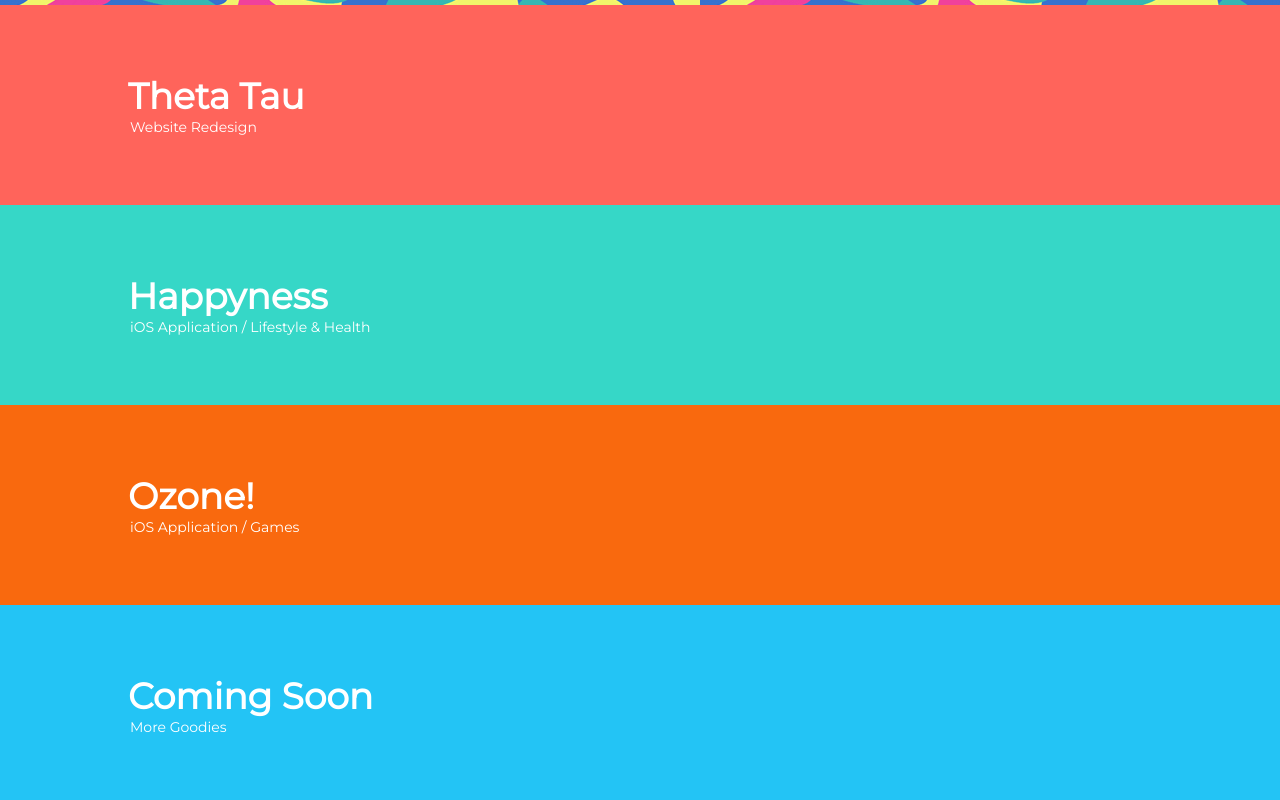
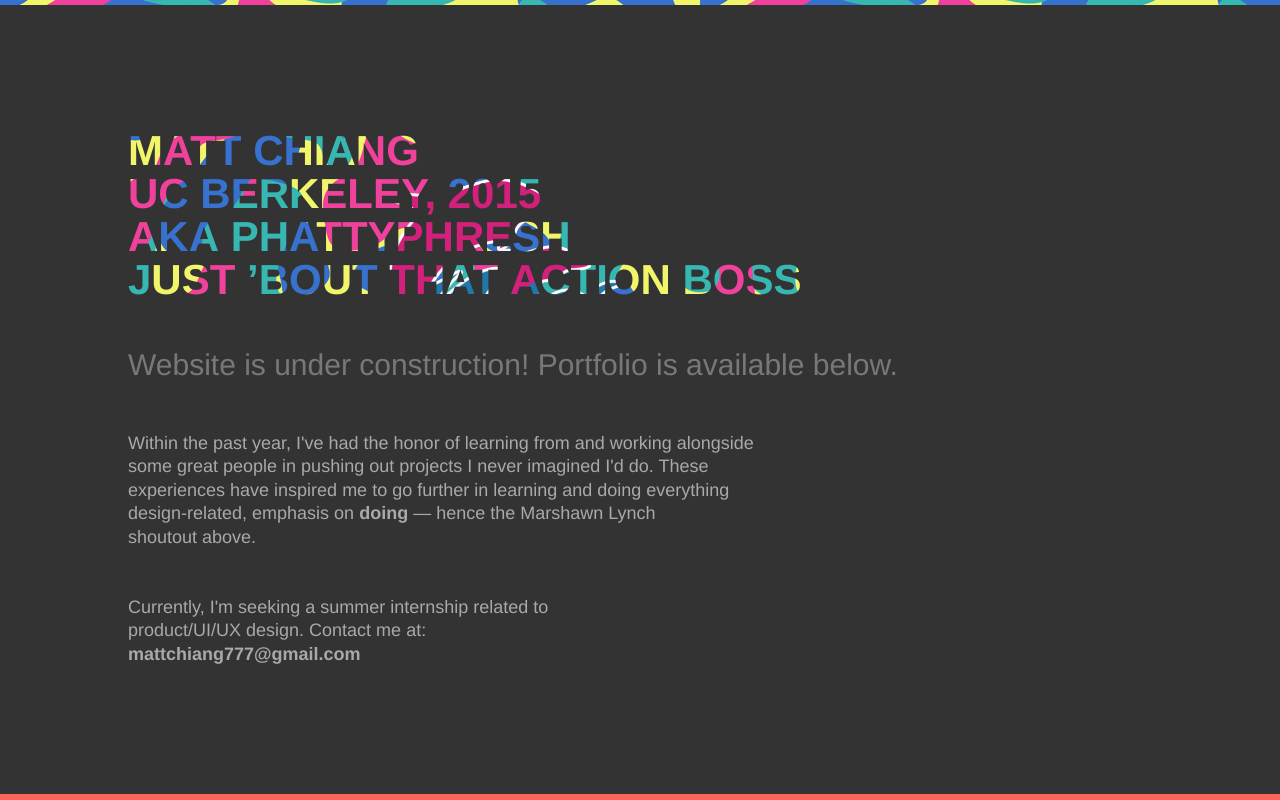
Before and after one commit to mattchiang777/mattchiang777.github.io, a plain HTML site: page index.html in a window 1280 px wide. Shown: the top 800 px of the page. Drawn offline with Linux system fonts and the light colour scheme.

Commit message:
basic version done except icons and picture and fixed bar

```diff
--- a/css/style.scss
+++ b/css/style.scss
@@ -1,18 +1,41 @@
 $bg-black: #333333;
-$gray: #e3e3e3; // eeeeee
-$about-body-white: #e5e5e5;
-$title-size: 36px;
-$subtitle-size: 14px;
+$gray: #787878;
+$about-body-white: #a9a9a9;
+$tagline-size: 30px;
+$title-size: 42px;
+$subtitle-size: 18px;
 
 @mixin vertically-center($percent) {
 	top: percentage($percent);
+	-webkit-transform: translate(0, percentage(-$percent));
+	-moz-transform: translate(0, percentage(-$percent));
+	-ms-transform: translate(0, percentage(-$percent));
+	-o-transform: translate(0, percentage(-$percent));
 	transform: translate(0, percentage(-$percent));
+}
+
+@mixin transition-ease-out($time) {
+	-webkit-transition: $time ease-out;
+  	-moz-transition: $time ease-out;
+  	-ms-transition: $time ease-out;
+  	-o-transition: $time ease-out;
+  	transition: $time ease-out;
+}
+
+@mixin translate-right($x) {
+	-webkit-transform: translateX(percentage($x));
+	-moz-transform: translateX(percentage($x));
+	-ms-transform: translateX(percentage($x));
+	-o-transform: translateX(percentage($x));
+	transform: translateX(percentage($x));
 }
 
 body {
 	-webkit-font-smoothing: antialiased;
 	font-smoothing: antialiased;
 	text-rendering: optimizeLegibility;
+	font-family: "Helvetica Neue", Helvetica, Arial, sans-serif;
+   	font-weight: 300;
 }
 
 a,
@@ -26,6 +49,7 @@ a:hover {
 }
 
 .container {
+	position: relative;
 	padding-top: 5px;
 	width: 100%;
 	height: 100%;
@@ -37,23 +61,27 @@ a:hover {
 
 .about-box {
 	background-color: $bg-black;
-	padding: 10% 10% 0 10%;
+	padding: 10%;
 }
 
-.about-header {
-	margin-top: 50px;
+.about-header-container {
+	width: 800px;
+	height: 165px;
+	background-image: url("../img/pink-dolphin-feature-image.jpg");
+	background-repeat: no-repeat;
 }
 
 .about-tagline {
 	margin: 50px 0;
 	color: $gray;
+	font-size: $tagline-size;
 }
 
 .about-desc {
 	color: $about-body-white;
 	max-width: 640px;
-	padding-right: 5%;
-	padding-bottom: 5%;
+	line-height: 1.3;
+	font-size: $subtitle-size;
 }
 
 /* Portfolio
@@ -64,7 +92,7 @@ a:hover {
 	width: 100%;
 	height: 100%;
 	background-color: white;
-	right: 100%;
+	left: -100%;
 }
 
 @each $i, $color in (1: #ff645b,
@@ -79,13 +107,13 @@ a:hover {
 	}
 
 	.project#{$i}-box:hover .overlay {
-		transform: translateX(100%);
-		transition: 1s ease-out;
+		@include translate-right(1);
+		@include transition-ease-out(1s);
 	}
 
 	.project#{$i}-box:hover .project-text {
 		color: black;
-		transition: color 1s ease-out;
+		@include transition-ease-out(1s);
 	}
 }
 
@@ -109,19 +137,3 @@ a:hover {
 	font-size: $subtitle-size;
 	margin-left: 2px;
 }
-
-.outer {
-	background: url("../img/pink-dolphin-feature-image.jpg");
-	height: 100px;
-}
-
-.inner {
-	background-color: url("../img/pink-dolphin-feature-image.jpg");
-	height: 75px;
-}
-
-.text {
-	background: white;
-	opacity: 0.5;
-	font-size: 50px;
-}
--- a/index.html
+++ b/index.html
@@ -4,32 +4,25 @@
         <title>Matt Chiang</title>
         <meta charset="utf-8" />
         <link href='http://fonts.googleapis.com/css?family=Montserrat' rel='stylesheet' type='text/css'>
-        <link href='http://fonts.googleapis.com/css?family=Dosis:500' rel='stylesheet' type='text/css'>
         <link rel="stylesheet" href="css/normalize.css">
         <!-- <link type="text/css" rel="stylesheet" href="css/bootstrap.css"> -->
         <link type="text/css" rel="stylesheet" href="css/style.css">
     </head>
     <body>
         <div class="container">
-<!--             <div class="about-box">
-                <img src="img/profile.jpg" alt="">
-                <div class="outer">
-                    <div class="inner"><span class="text">Hello!</span></div>
-                </div>
-                <div class="about-header">
-                    Matt Chiang <br>
-                    UC Berkeley, 2015 <br>
-                    AKA Phattyphresh <br>
-                    Just ’bout dat action boss
+            <div class="about-box">
+                <!-- <img src="img/profile.jpg" alt=""> -->
+                <div class="about-header-container">
+                    <canvas id="about-header" width="800" height="165"></canvas>
                 </div>
                 <div class="about-tagline">
-                    Website is still under construction! Portfolio is available below.
+                    Website is under construction! Portfolio is available below.
                 </div>
                 <div class="about-desc">
-                    Which is why Van Gundy is doing everything he can to downplay the unusual circumstances surrounding Smith’s return. He has tries to write it off as a means of getting other players a chance to show what they can do, but the teams dramatic turnaround makes it appear Smith’s presence hung over the locker room like a dark cloud, and Smith has always said he’s an easy target for criticism.
-“I don’t know Josh’s mind-set,” Van Gundy said. “I’m sure he’ll want to come back and play well. I think almost everybody does when they come back and play their old teams. So sure, he’ll want to play well.”
+                    Within the past year, I've had the honor of learning from and working alongside some great people in pushing out projects I never imagined I'd do. These experiences have inspired me to go further in learning and doing everything design-related, emphasis on <strong>doing</strong> &mdash; hence the Marshawn Lynch <br> shoutout above.  <br> <br> <br>
+                    Currently, I'm seeking a summer internship related to <br>product/UI/UX design. Contact me at: <br> <strong>mattchiang777@gmail.com</strong>
                 </div>
-            </div> -->
+            </div>
             <a href="http://calthetatau.com">
                 <div class="project1-box">
                     <div class="overlay"></div>
@@ -65,4 +58,19 @@
             </div>
         </div>
     </body>
+    <script>
+        var ctx = document.getElementById('about-header').getContext("2d");
+
+        ctx.font = "Bold 42px 'Helvetica'";
+
+        ctx.fillStyle = "#333333";
+        ctx.fillRect(0, 0, 800, 165);
+
+        ctx.globalCompositeOperation = 'destination-out';
+        ctx.fillText("MATT CHIANG", 0, 32);
+        ctx.fillText("UC BERKELEY, 2015", 0, 75);
+        ctx.fillText("AKA PHATTYPHRESH", 0, 118);
+        ctx.fillText("JUST ’BOUT THAT ACTION BOSS", 0, 161);
+
+    </script>
 </html>
```
Also changed, not shown: css/style.css, 1 other file.
